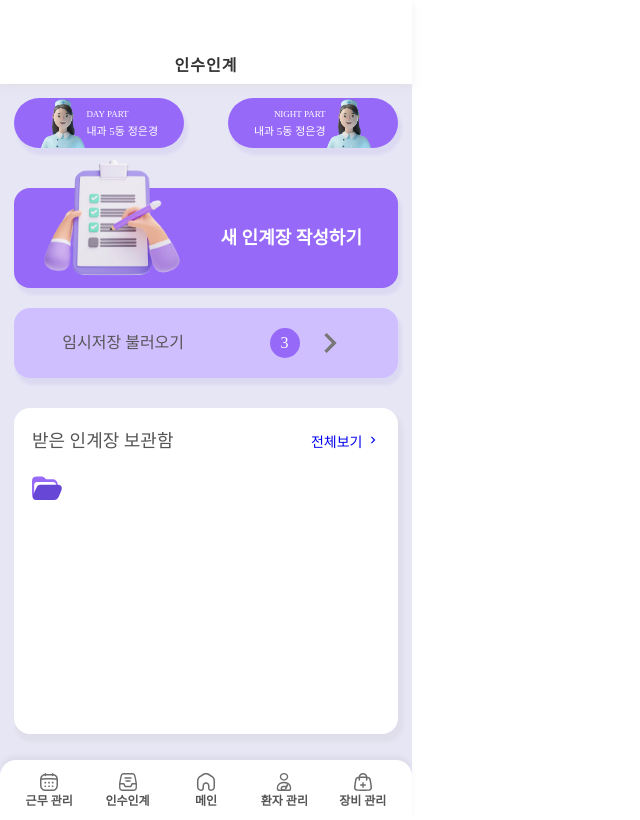
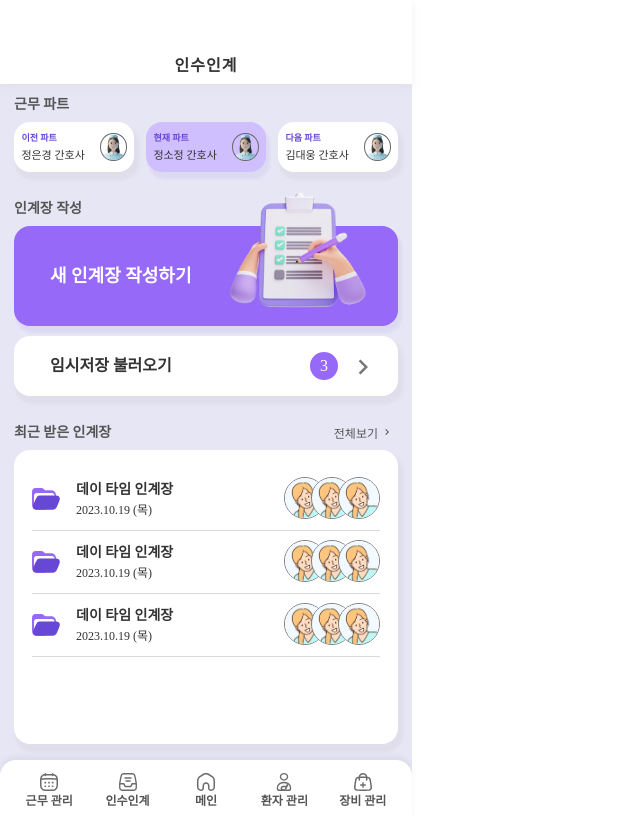
Before and after one commit to sojeong025/BeNurse, a React (Vite) app in the folder Frontend/BeNurse/: page /handover in a window 1280 px wide. Shown: the whole page, without its empty margins (0-640 px from the left). Built offline with nearby package versions, Linux system fonts and the light colour scheme; a web font is replaced by a local one.

Commit message:
style: HandOver-MainPage
Change-Id: If4634c882242d0bd86e794214005b90fbcf98641

```diff
--- a/Frontend/BeNurse/src/components/templates/HandOver/HandOverList.jsx
+++ b/Frontend/BeNurse/src/components/templates/HandOver/HandOverList.jsx
@@ -6,6 +6,8 @@ export default function HandOverList() {
     <div style={{ height: "600px", overflow: "scroll" }}>
       <div style={{ padding: "0px 20px 20px 20px", boxSizing: "border-box" }}>
         <HandOverListItem />
+        <HandOverListItem />
+        <HandOverListItem />
       </div>
     </div>
   );
--- a/Frontend/BeNurse/src/components/templates/HandOver/HandOverListItem.jsx
+++ b/Frontend/BeNurse/src/components/templates/HandOver/HandOverListItem.jsx
@@ -17,11 +17,21 @@ export default function HandOverListItem() {
         flex={["space-between", "center"]}
         border={true}
       >
+        <div style={{ display: "flex" }}>
           <img
             src={HandOverItem}
+            style={{ width: "28px" }}
             alt=""
           />
-        <div style={{ width: "200px" }}>
+          <div
+            style={{
+              marginLeft: "16px",
+              height: "40px",
+              display: "flex",
+              flexDirection: "column",
+              justifyContent: "space-around",
+            }}
+          >
             <p
               style={{
                 fontSize: Common.fontSize.fontS,
@@ -32,30 +42,31 @@ export default function HandOverListItem() {
             </p>
             <p style={{ fontSize: Common.fontSize.fontXS }}>2023.10.19 (목)</p>
           </div>
+        </div>
         <div>
           <img
             style={{
-              height: "50px",
+              height: "40px",
               borderRadius: "50px",
               border: "1px solid gray",
-              marginRight: "-25px",
+              marginRight: "-15px",
             }}
             src={nurse}
             alt=""
           />
           <img
             style={{
-              height: "50px",
+              height: "40px",
               borderRadius: "50px",
               border: "1px solid gray",
-              marginRight: "-25px",
+              marginRight: "-15px",
             }}
             src={nurse}
             alt=""
           />
           <img
             style={{
-              height: "50px",
+              height: "40px",
               borderRadius: "50px",
               border: "1px solid gray",
             }}
--- a/Frontend/BeNurse/src/pages/HandOverPage/HandOverPage.jsx
+++ b/Frontend/BeNurse/src/pages/HandOverPage/HandOverPage.jsx
@@ -2,11 +2,11 @@ import React from "react";
 import Container from "@components/atoms/Container/Container";
 import Box from "@components/atoms/Box/Box";
 import { NavLink } from "react-router-dom";
-import { NurseHeader, TemporaryBox, HandoverList } from "./HandOverPage.styles";
+import { WorkPart, TemporaryBox, HandoverList } from "./HandOverPage.styles";
 import write from "@assets/Images/write.png";
 import nurse from "@assets/Images/nurse.png";
-import item from "@assets/Icons/handoveritem.svg";
 import { MdKeyboardArrowRight } from "react-icons/md";
+import HandOverListItem from "@components/templates/HandOver/HandOverListItem";
 
 export default function HandOverPage() {
   return (
@@ -20,48 +20,63 @@ export default function HandOverPage() {
           paddingTop: "14px",
         }}
       >
-        <NurseHeader>
+        <WorkPart>
+          <div className="title">근무 파트</div>
+          <div className="nurse-list">
             <Box
-            type="purple03"
-            size={["170px", "50px"]}
-            flex={["center", "center"]}
-            props={"border-radius: 100px"}
-          >
-            <img
-              className="nurse-image"
-              src={nurse}
-            />
-            <div className="nurse-info">
-              <h5>DAY PART</h5>
-              <p>내과 5동 정은경</p>
-            </div>
-          </Box>
-          <Box
-            type="purple03"
-            size={["170px", "50px"]}
-            border-radius="100%"
-            flex={["center", "center"]}
-            props={"border-radius: 100px"}
+              type="white"
+              size={["120px", "50px"]}
+              flex={["space-around", "center"]}
             >
               <div className="nurse-info">
-              <h5 style={{ textAlign: "end" }}>NIGHT PART</h5>
-              <p>내과 5동 정은경</p>
+                <h5>이전 파트</h5>
+                <p>정은경 간호사</p>
               </div>
               <img
                 className="nurse-image"
                 src={nurse}
               />
             </Box>
-        </NurseHeader>
+            <Box
+              type="purple02"
+              size={["120px", "50px"]}
+              flex={["space-around", "center"]}
+              // props={"border:1px solid #555555"}
+            >
+              <div className="nurse-info">
+                <h5>현재 파트</h5>
+                <p>정소정 간호사</p>
+              </div>
+              <img
+                className="nurse-image"
+                src={nurse}
+              />
+            </Box>
+            <Box
+              type="white"
+              size={["120px", "50px"]}
+              flex={["space-around", "center"]}
+            >
+              <div className="nurse-info">
+                <h5>다음 파트</h5>
+                <p>김대웅 간호사</p>
+              </div>
+              <img
+                className="nurse-image"
+                src={nurse}
+              />
+            </Box>
+          </div>
 
           {/* 새 인계장 작성 박스 */}
-        <div style={{ marginBottom: "20px" }}>
+          <div style={{ marginBottom: "10px" }}>
+            <div className="title">인계장 작성</div>
             <NavLink to="/handover-write">
               <Box
                 type="purple03"
                 size={["384px", "100px"]}
                 font="18px"
-              flex={["end", "center"]}
+                flex={["start", "center"]}
                 position="relative"
               >
                 <img
@@ -70,32 +85,33 @@ export default function HandOverPage() {
                   style={{
                     width: "200px",
                     position: "absolute",
-                  left: "3%",
-                  top: "16%",
+                    left: "48%",
+                    top: "20%",
                   }}
                 />
-              <span style={{ fontWeight: "bold", marginRight: "36px" }}>
+                <span style={{ fontWeight: "bold", marginLeft: "36px" }}>
                   새 인계장 작성하기
                 </span>
               </Box>
             </NavLink>
           </div>
+        </WorkPart>
 
         {/* 임시저장 박스 */}
         <TemporaryBox>
           <NavLink to="/temporary-list">
             <Box
-              type="purple02"
-              size={["384px", "70px"]}
-              flex={["space-around", "center"]}
+              type="white"
+              size={["384px", "60px"]}
+              flex={["start", "center"]}
             >
-              <div>
-                <p style={{ color: "#555555" }}>임시저장 불러오기</p>
-              </div>
+              <div className="temporary-box">
+                <p className="temporary-title">임시저장 불러오기</p>
                 <div className="right">
-                <div className="list-count">3</div>
-                <div className="arrow">
+                  <p className="list-count">3</p>
+                  <p className="arrow">
                     <MdKeyboardArrowRight />
+                  </p>
                 </div>
               </div>
             </Box>
@@ -104,27 +120,25 @@ export default function HandOverPage() {
 
         {/* 받은 인계장 보관함 */}
         <HandoverList>
-          <Box
-            type="white"
-            size={["384px", "326px"]}
-            props={"flex-direction:column"}
-            flex={["start"]}
-          >
-            <div className="temporary-container">
           <div className="handover-header">
-                <h2>받은 인계장 보관함</h2>
+            <div className="title">최근 받은 인계장</div>
             <NavLink to="/handover-list">
               <h5>
                 전체보기 <MdKeyboardArrowRight />
               </h5>
             </NavLink>
           </div>
-
+          <Box
+            type="white"
+            size={["384px", "294px"]}
+            props={"flex-direction:column"}
+            flex={["start"]}
+          >
+            <div className="temporary-container">
               <div>
-                <img
-                  src={item}
-                  alt=""
-                />
+                <HandOverListItem />
+                <HandOverListItem />
+                <HandOverListItem />
               </div>
             </div>
           </Box>
--- a/Frontend/BeNurse/src/pages/HandOverPage/HandOverPage.styles.jsx
+++ b/Frontend/BeNurse/src/pages/HandOverPage/HandOverPage.styles.jsx
@@ -1,13 +1,24 @@
 import styled from "@emotion/styled";
 import { Common } from "@utils/global.styles.jsx";
 
-export const NurseHeader = styled.div`
-  display: flex;
-  justify-content: space-between;
-  margin-bottom: 40px;
+export const WorkPart = styled.div`
+  & .title {
+    font-size: ${Common.fontSize.fontS};
+    color: ${Common.color.black02};
+    margin-bottom: 10px;
+    font-weight: ${Common.fontWeight.bold};
+  }
 
+  & .nurse-list {
+    display: flex;
+    width: 100%;
+    justify-content: space-between;
+    margin-bottom: 30px;
+  }
   & .nurse-image {
-    width: 46.5px;
+    width: 25px;
+    border: 1px solid #696969;
+    border-radius: 100%;
   }
 
   & .nurse-info {
@@ -18,6 +29,8 @@ export const NurseHeader = styled.div`
 
     h5 {
       font-size: 9px;
+      color: ${Common.color.purple04};
+      font-weight: ${Common.fontWeight.bold};
     }
   }
 `;
@@ -25,11 +38,20 @@ export const NurseHeader = styled.div`
 export const TemporaryBox = styled.div`
   margin-bottom: 30px;
 
+  & .temporary-box {
+    display: flex;
+    align-items: center;
+    justify-content: space-between;
+    width: 100%;
+  }
+  & .temporary-title {
+    margin-left: 36px;
+    font-weight: ${Common.fontWeight.bold};
+  }
+
   & .right {
     display: flex;
     align-items: center;
-    justify-content: space-between;
-    width: 18%;
   }
 
   & .list-count {
@@ -38,8 +60,8 @@ export const TemporaryBox = styled.div`
     z-index: 1;
     &::before {
       content: "";
-      width: 30px;
-      height: 30px;
+      width: 28px;
+      height: 28px;
       border-radius: 100%;
       background-color: ${Common.color.purple03};
       position: absolute;
@@ -50,14 +72,14 @@ export const TemporaryBox = styled.div`
     }
   }
   & .arrow {
-    font-size: 40px;
+    font-size: 30px;
     color: ${Common.color.black01};
     padding-top: 6px;
+    margin: 0 20px;
   }
 `;
 
 export const HandoverList = styled.div`
-  display: flex;
   & .temporary-container {
     margin: 18px;
   }
@@ -66,15 +88,19 @@ export const HandoverList = styled.div`
     display: flex;
     justify-content: space-between;
     align-items: center;
-    height: 30px;
-    margin-bottom: 20px;
     color: ${Common.color.black02};
+    margin-bottom: 10px;
+    margin-right: 5px;
 
-    h2 {
-      font-size: ${Common.fontSize.fontL};
+    & .title {
+      font-size: ${Common.fontSize.fontS};
+      color: ${Common.color.black02};
+      font-weight: ${Common.fontWeight.bold};
     }
+
     h5 {
-      font-size: ${Common.fontSize.fontS};
+      font-size: ${Common.fontSize.fontXS};
+      color: ${Common.color.black02};
     }
   }
 `;
```
Lines whose indentation alone changed are shown as unchanged.
